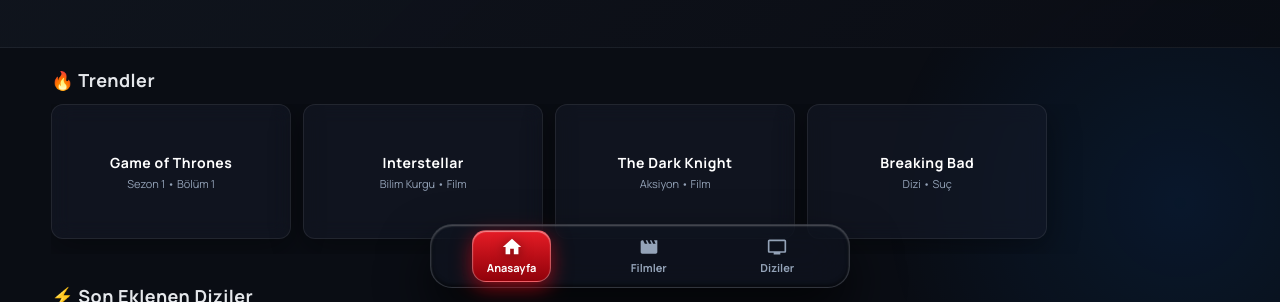
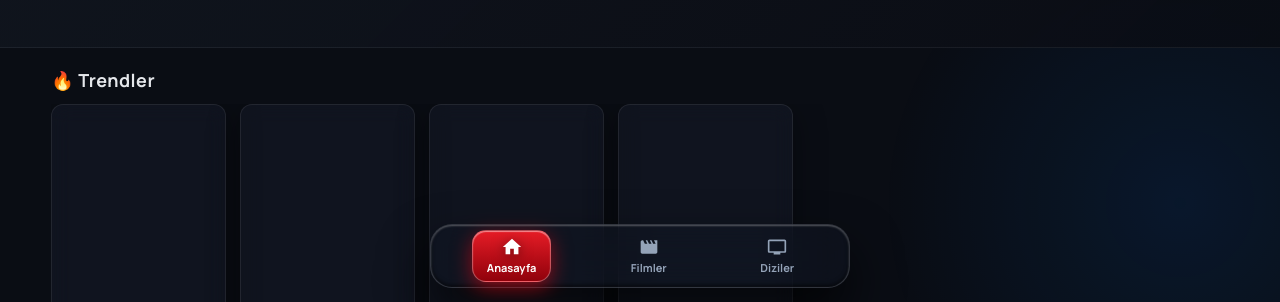
Before and after one commit to abcd1298fb/Deneme12345, a plain HTML site: page index.html in a window 1280 px wide. Shown: the part 497-799 px from the top of the page. Drawn offline with nearby package versions, Linux system fonts and the light colour scheme; a web font is replaced by a local one.

Commit message:
Refine card styles and layout in index.html
Updated card styles for better layout and design consistency. Adjusted dimensions, hover effects, and background styles.

```diff
--- a/index.html
+++ b/index.html
@@ -129,40 +129,49 @@ nav.scrolled {
 .row-section { margin-bottom: 30px; }
 .row-title{font-size:18px;font-weight:700;margin-bottom:12px;color:#e5e7eb;letter-spacing:0.5px;}
 .row-container{
-  display:flex;gap:12px;overflow-x:auto;padding-bottom:15px;scroll-behavior:smooth;
+  display:flex;gap:14px;overflow-x:auto;padding-bottom:15px;scroll-behavior:smooth;
   -webkit-overflow-scrolling: touch;
 }
 .row-container::-webkit-scrollbar{height:4px}
 .row-container::-webkit-scrollbar-thumb{background:rgba(255,255,255,0.2);border-radius:2px}
 
-/* LIQUID GLASS KART YAPISI */
+/* DİKEY (POSTER) LİKİT CAM KART YAPISI */
 .card{
-  min-width:190px;height:110px;
+  min-width: 140px;
+  height: 210px; /* Dikey oran (Poster/Film kapağı için ideal) */
   background: var(--surface);
   border-radius: 12px;
-  overflow:hidden;position:relative;cursor:pointer;flex-shrink:0;
+  overflow: hidden;
+  position: relative;
+  cursor: pointer;
+  flex-shrink: 0;
   border: 1px solid rgba(255, 255, 255, 0.08);
   backdrop-filter: blur(10px);
   -webkit-backdrop-filter: blur(10px);
   box-shadow: 0 8px 32px 0 rgba(0, 0, 0, 0.37);
-  display:flex;align-items:center;justify-content:center;
-  transition:all 0.3s cubic-bezier(0.25, 1, 0.5, 1);
+  display: flex; flex-direction: column; justify-content: flex-end;
+  transition: all 0.3s cubic-bezier(0.25, 1, 0.5, 1);
 }
 @media(min-width: 768px) {
-  .card { min-width: 240px; height: 135px; }
+  .card { min-width: 175px; height: 260px; }
 }
 .card:hover{
-  transform: translateY(-5px) scale(1.04);
+  transform: translateY(-6px) scale(1.04);
   z-index:50;
   border-color: rgba(255, 255, 255, 0.3);
   background: var(--surface-hover);
-  box-shadow: 0 12px 40px rgba(0, 0, 0, 0.6), inset 0 0 15px rgba(255,255,255,0.05);
+  box-shadow: 0 16px 45px rgba(0, 0, 0, 0.7), inset 0 0 15px rgba(255,255,255,0.05);
 }
-.card-content-inner{text-align:center;padding:15px;width:100%;}
-.card-title{font-size:14px;font-weight:700;color:#fff;letter-spacing:0.5px;}
-.card-subtitle{font-size:11px;color:var(--muted);margin-top:4px;}
+.card-content-inner{
+  text-align: left;
+  padding: 12px;
+  width: 100%;
+  background: linear-gradient(180deg, transparent 0%, rgba(10,13,20,0.9) 80%);
+}
+.card-title{font-size:13px;font-weight:700;color:#fff;letter-spacing:0.3px;white-space: nowrap; overflow: hidden; text-overflow: ellipsis;}
+.card-subtitle{font-size:10px;color:var(--muted);margin-top:2px;}
 
-/* LIQUID GLASS 3D ALT NAVİGASYON BARI */
+/* LİKİT GLASS 3D ALT NAVİGASYON BARI */
 .bottom-nav-wrapper {
   position: fixed;
   bottom: 15px; left: 0; right: 0;
@@ -178,7 +187,6 @@ nav.scrolled {
   width: 100%;
   max-width: 420px;
   height: 64px;
-  /* Sıvı cam şeffaf katman */
   background: rgba(18, 22, 35, 0.55);
   border: 1px solid rgba(255, 255, 255, 0.15);
   border-radius: 22px;
@@ -187,7 +195,6 @@ nav.scrolled {
   align-items: center;
   backdrop-filter: blur(20px);
   -webkit-backdrop-filter: blur(20px);
-  /* Sıvı cam derinlik gölgeleri ve iç parlama */
   box-shadow:
     0 25px 50px rgba(0, 0, 0, 0.7),
     inset 0 1px 2px rgba(255, 255, 255, 0.3),
@@ -221,7 +228,6 @@ nav.scrolled {
   color: #fff;
 }
 
-/* AKTİF LİKİT KIRMIZI DÜĞME */
 .bottom-nav-item.active {
   color: #ffffff;
   background: linear-gradient(180deg, rgba(255, 30, 40, 0.9) 0%, rgba(160, 0, 10, 0.9) 100%);
@@ -236,7 +242,7 @@ nav.scrolled {
   filter: drop-shadow(0 2px 6px rgba(0,0,0,0.5));
 }
 
-/* MODAL PENCERE - CAM EFEKTİ */
+/* MODAL PENCERE */
 .modal-overlay{
   position:fixed;inset:0;background:rgba(5, 7, 12, 0.8);z-index:2000;display:none;align-items:center;justify-content:center;padding:15px;
   backdrop-filter: blur(8px);
@@ -300,7 +306,7 @@ footer{padding:30px 4%;color:var(--muted);text-align:center;font-size:12px;borde
   </div>
 </section>
 
-<!-- KATEGORİ SATIRLARI -->
+<!-- KATEGORİ SATIRLARI (DİKEY KARTLAR) -->
 <div class="content-rows" id="contentRows">
 
   <!-- Trendler -->
```
